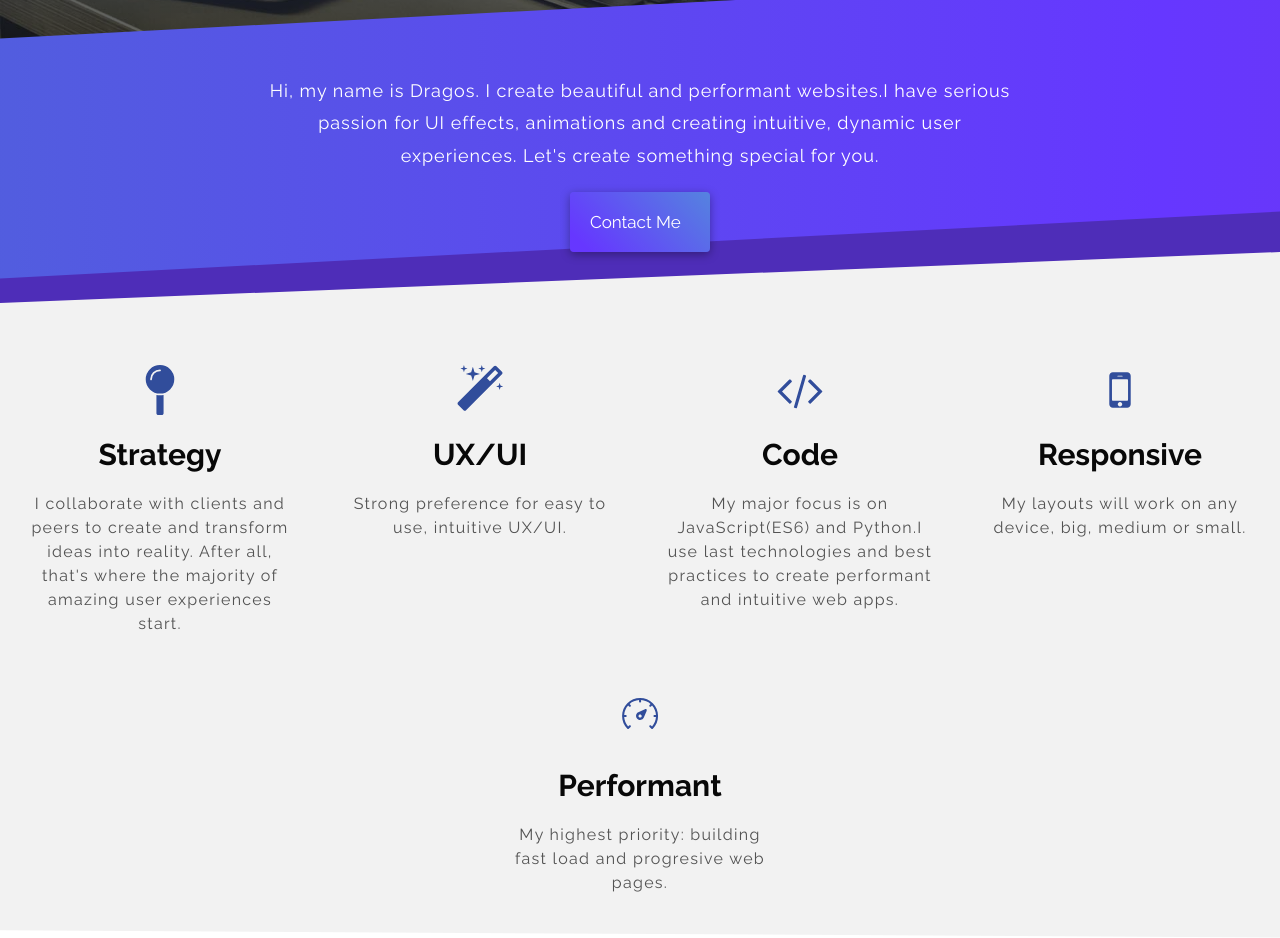
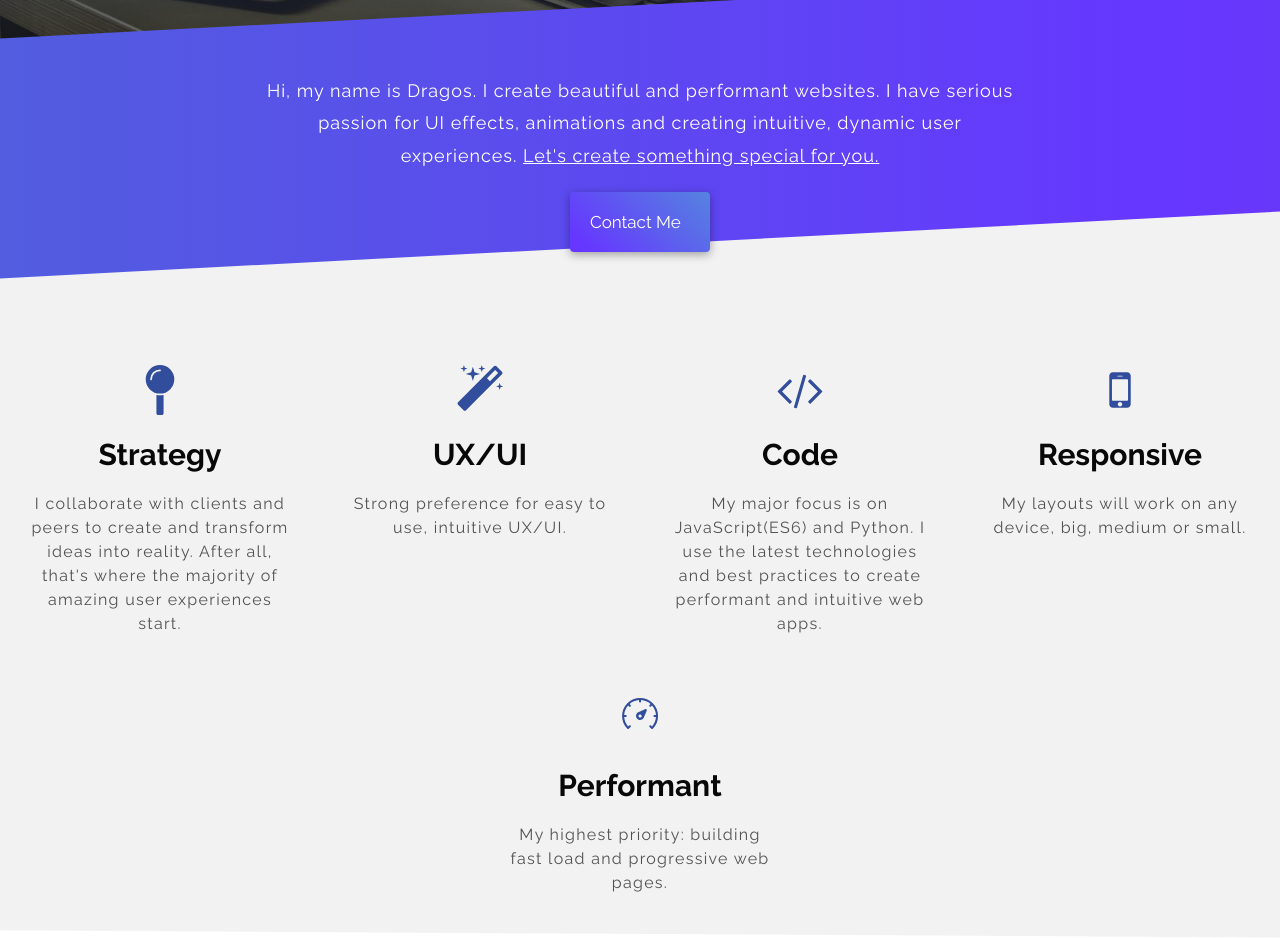
Before and after one commit to dragosbus/portfolio, a website: page index.html in a window 1280 px wide. Shown: the part 615-1553 px from the top of the page. Drawn offline with Linux system fonts and the light colour scheme.

Commit message:
Correct some grammatical issues

```diff
--- a/index.html
+++ b/index.html
@@ -58,13 +58,14 @@
                 <span class="heading-primary--sub">Web Developer</span>
             </h1>
         </div>
-        <div class="beauty"></div>
     </header>
     <main>
 
         <section class="intro">
-            <p>Hi, my name is Dragos. I create beautiful and performant websites.I have serious passion for UI effects, animations
-                and creating intuitive, dynamic user experiences. Let's create something special for you.</p>
+            <p>Hi, my name is Dragos. I create beautiful and performant websites. I have serious passion for UI effects, animations
+                and creating intuitive, dynamic user experiences.
+                <span>Let's create something special for you.</span>
+            </p>
             <a href="#contact" class="btn btn-call">Contact Me</a>
 
         </section>
@@ -99,8 +100,8 @@
                             />
                         </svg>
                         <h3>Code</h3>
-                        <p>My major focus is on JavaScript(ES6) and Python.I use last technologies and best practices to create
-                            performant and intuitive web apps.</p>
+                        <p>My major focus is on JavaScript(ES6) and Python. I use the latest technologies and best practices
+                            to create performant and intuitive web apps.</p>
                     </div>
 
                     <div class="expertise--card">
@@ -118,7 +119,7 @@
                             />
                         </svg>
                         <h3>Performant</h3>
-                        <p>My highest priority: building fast load and progresive web pages.</p>
+                        <p>My highest priority: building fast load and progressive web pages.</p>
                     </div>
 
                 </div>
@@ -173,8 +174,8 @@
             </section>
 
             <section id="contact">
-                <h3>Want to work together?</h3>
-                <p>I'm currently accepting new projects and would love to hear about yours. Please take a few minutes to tell
+                <h3>Do you want to work with me?</h3>
+                <p>I'm currently accepting new projects and would love to hear about yours. Please take a few moments to tell
                     me about it.</p>
                 <div class="social">
                     <a href="https://www.facebook.com/dragosm94">
--- a/js/script.js
+++ b/js/script.js
@@ -65,7 +65,7 @@
             //image
             let image = document.createElement('div');
             image.classList.add('project-image');
-            image.style.backgroundImage = `linear-gradient(45deg,rgba(158,39,90,0.6),rgba(158,39,90,0.6)),url(${src})`;
+            image.style.backgroundImage = `url(${src})`;
             //title
             let titlePage = document.createElement('h4');
             titlePage.textContent = title;
```
Also changed, not shown: dist/css/style.css.
